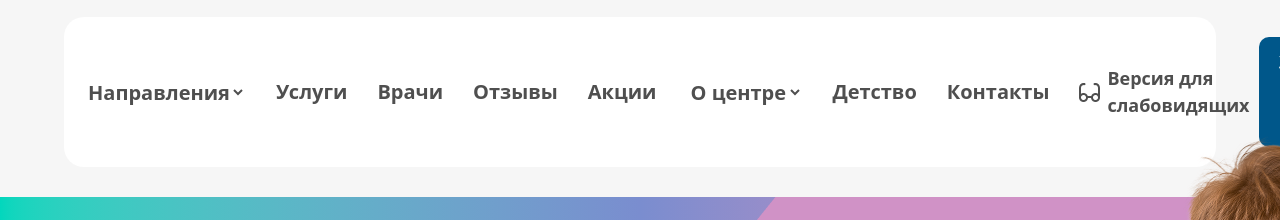
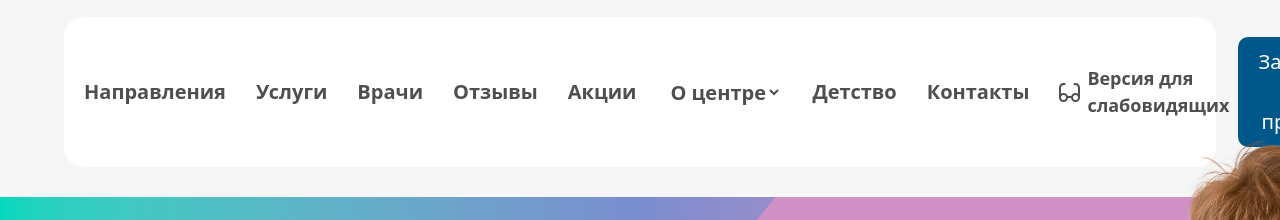
Before and after one commit to sadullozodan/progect-3, a website: page src/input.html in a window 1280 px wide. Shown: the part 163-383 px from the top of the page. Drawn offline with Linux system fonts and the light colour scheme.

Commit message:
change selects

```diff
--- a/src/input.html
+++ b/src/input.html
@@ -38,12 +38,7 @@
         <p class=" hidden max-lg:block text-[20px] font-[700]">Menu</p>
     </div>
     <div class="flex justify-between items-center gap-[30px] px-[20px] rounded-[20px] bg-[white] py-[20px] w-[90%] m-auto max-lg:hidden">
-        <select name="" id="" class="text-[#4F4F4F] text-[20px] font-[700] hover:text-[#00578A] hover:border-b-[1px]">
-            <option value="">Направления</option>
-            <option value="">Услуги</option>
-            <option value="">Врачи</option>
-            <option value="">Отзывы</option>
-        </select>
+        <a href="./Page1.html" class="text-[#4F4F4F] text-[20px] font-[700] hover:text-[#00578A] hover:border-b-[1px]">Направления</a>
         <a href="./input.html" class="text-[#4F4F4F] text-[20px] font-[700] hover:text-[#00578A] hover:border-b-[1px]">Услуги</a>
         <a href="./Firuz.html" class="text-[#4F4F4F] text-[20px] font-[700] hover:text-[#00578A] hover:border-b-[1px]">Врачи</a>
         <a href="./page4.html" class="text-[#4F4F4F] text-[20px] font-[700] hover:text-[#00578A] hover:border-b-[1px]">Отзывы</a>
```
Also changed, not shown: src/Firuz.html (+1 -5 lines).
